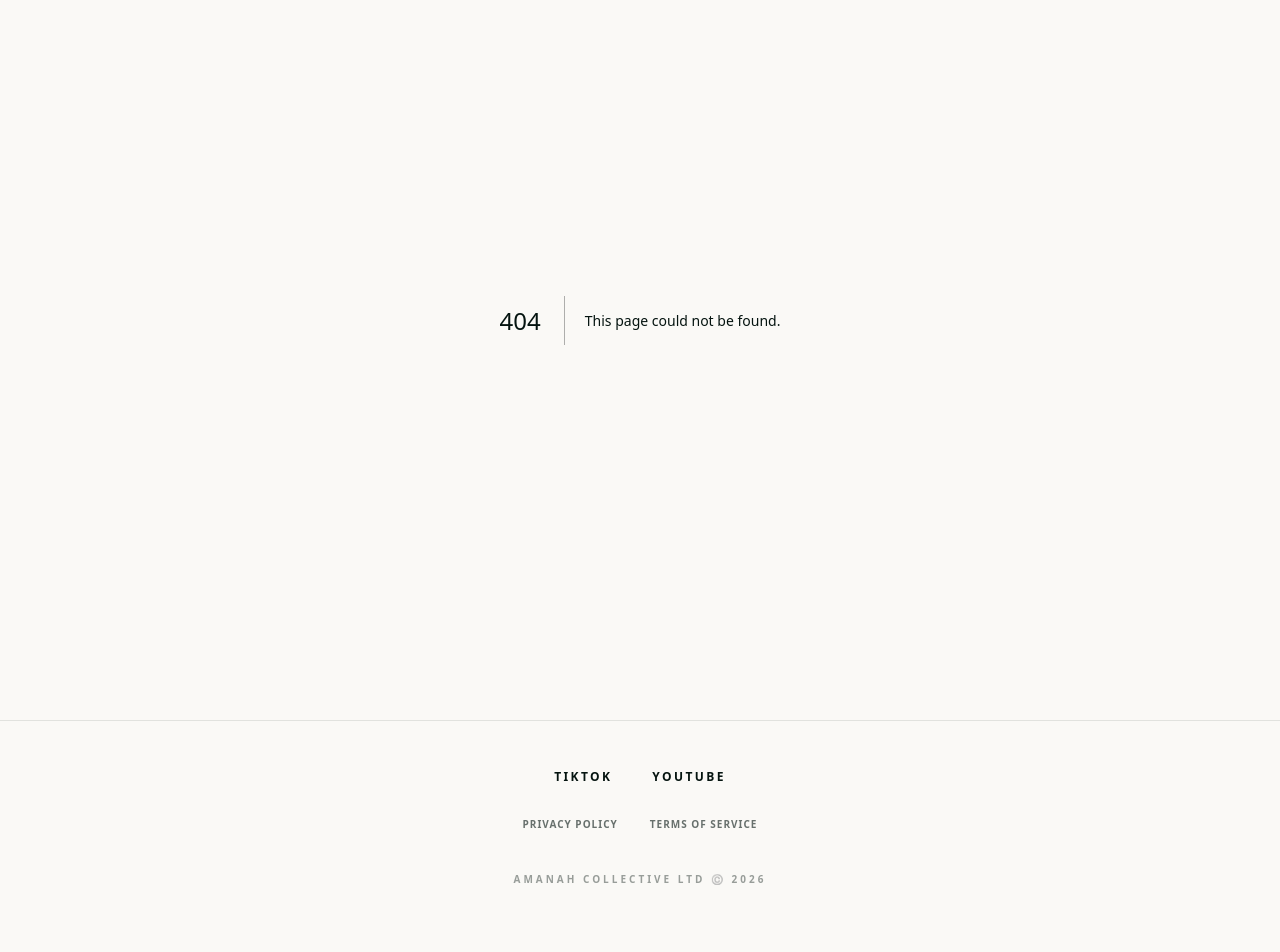
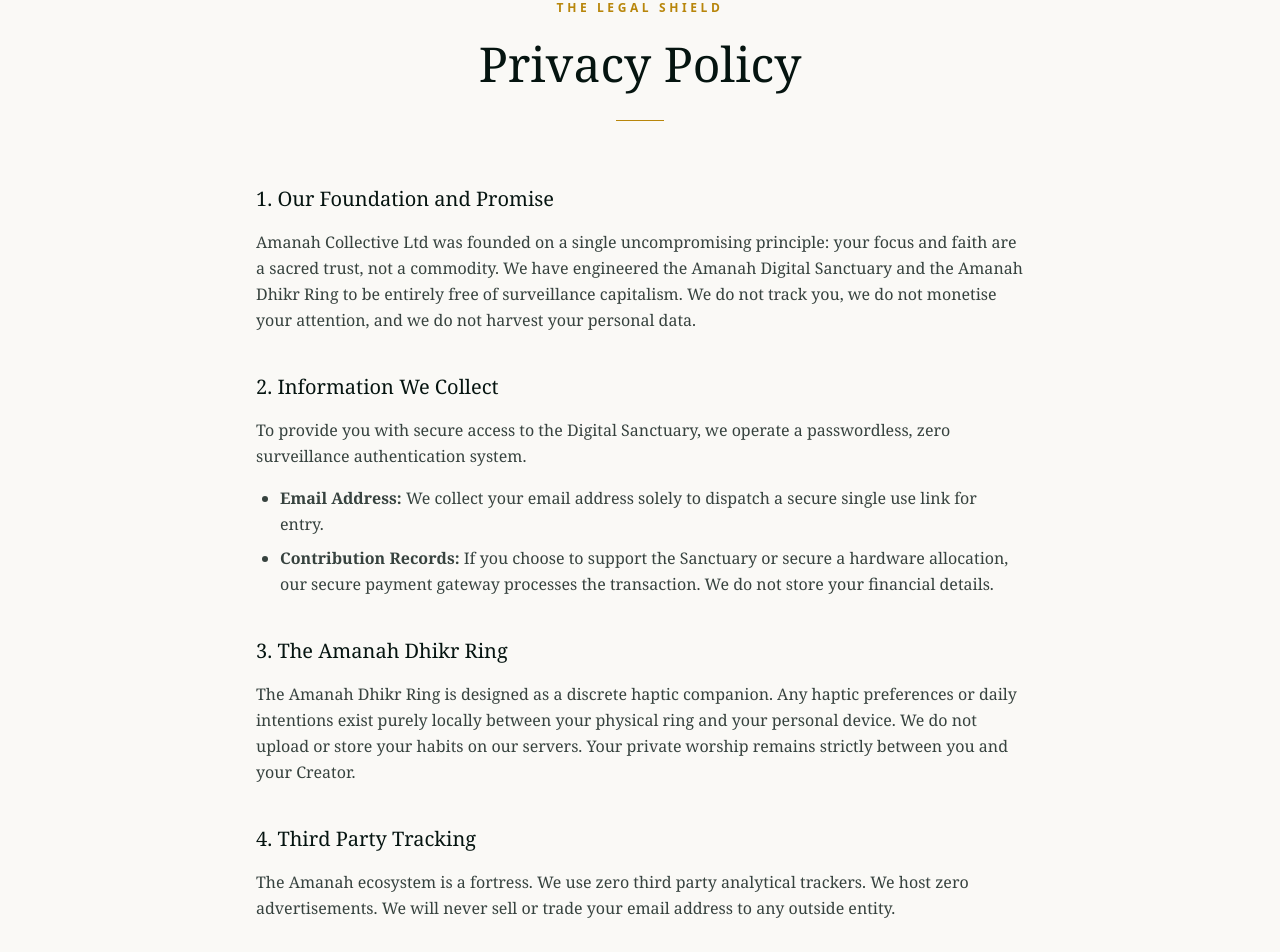
Before and after one commit to amanahco/amanah-web, a Next.js app: page /privacy in a window 1280 px wide. Before the commit this address had no page. Shown: the part 80-1032 px from the top of the page. Built offline with nearby package versions, Linux system fonts and the light colour scheme.

Commit message:
feat: Add Privacy Policy and Terms of Service pages with UK English compliance and user-friendly layout. These pages outline user rights, data collection practices, and community standards, reinforcing a privacy-first approach.

```diff
--- /dev/null
+++ b/app/privacy/page.tsx
@@ -0,0 +1,66 @@
+/**
+ * UI: Amanah Web Storefront Privacy Policy
+ * STRICT PROTOCOL APPLIED: UK English. No hyphens in prose.
+ * Amanah Collective Ltd ©️ 2026
+ */
+
+import React from 'react';
+import Link from 'next/link';
+
+export default function PrivacyPolicy() {
+  return (
+    <main className="min-h-screen bg-[#FAF9F6] flex flex-col items-center pt-16 pb-24 px-6 md:px-12 font-sans text-[#051410] overflow-x-hidden">
+
+      <div className="w-full max-w-4xl flex flex-col items-center text-center mb-16 mt-4">
+        <h2 className="text-[#B8860B] text-[10px] md:text-xs font-bold tracking-[0.3em] uppercase mb-6">The Legal Shield</h2>
+        <h1 className="text-4xl md:text-5xl font-serif leading-tight text-[#051410] mb-8">
+          Privacy Policy
+        </h1>
+        <div className="w-12 h-[1px] bg-[#B8860B]"></div>
+      </div>
+
+      <div className="w-full max-w-3xl space-y-10 text-base text-[#051410]/80 leading-relaxed font-serif">
+
+        <section>
+          <h3 className="text-xl font-serif text-[#051410] mb-4">1. Our Foundation and Promise</h3>
+          <p>
+            Amanah Collective Ltd was founded on a single uncompromising principle: your focus and faith are a sacred trust, not a commodity. We have engineered the Amanah Digital Sanctuary and the Amanah Dhikr Ring to be entirely free of surveillance capitalism. We do not track you, we do not monetise your attention, and we do not harvest your personal data.
+          </p>
+        </section>
+
+        <section>
+          <h3 className="text-xl font-serif text-[#051410] mb-4">2. Information We Collect</h3>
+          <p>
+            To provide you with secure access to the Digital Sanctuary, we operate a passwordless, zero surveillance authentication system.
+          </p>
+          <ul className="list-disc pl-6 mt-4 space-y-2">
+            <li><strong>Email Address:</strong> We collect your email address solely to dispatch a secure single use link for entry.</li>
+            <li><strong>Contribution Records:</strong> If you choose to support the Sanctuary or secure a hardware allocation, our secure payment gateway processes the transaction. We do not store your financial details.</li>
+          </ul>
+        </section>
+
+        <section>
+          <h3 className="text-xl font-serif text-[#051410] mb-4">3. The Amanah Dhikr Ring</h3>
+          <p>
+            The Amanah Dhikr Ring is designed as a discrete haptic companion. Any haptic preferences or daily intentions exist purely locally between your physical ring and your personal device. We do not upload or store your habits on our servers. Your private worship remains strictly between you and your Creator.
+          </p>
+        </section>
+
+        <section>
+          <h3 className="text-xl font-serif text-[#051410] mb-4">4. Third Party Tracking</h3>
+          <p>
+            The Amanah ecosystem is a fortress. We use zero third party analytical trackers. We host zero advertisements. We will never sell or trade your email address to any outside entity.
+          </p>
+        </section>
+
+        <section>
+          <h3 className="text-xl font-serif text-[#051410] mb-4">5. Your Rights</h3>
+          <p>
+            Under UK regulations, you maintain absolute sovereignty over your digital footprint within our ecosystem. You have the right to access the minimal data we hold and the right to request immediate and permanent erasure of your profile from the Sanctuary at any time.
+          </p>
+        </section>
+
+      </div>
+    </main>
+  );
+}
--- /dev/null
+++ b/app/terms/page.tsx
@@ -0,0 +1,62 @@
+/**
+ * UI: Amanah Web Storefront Terms of Service
+ * STRICT PROTOCOL APPLIED: UK English. No hyphens in prose.
+ * Amanah Collective Ltd ©️ 2026
+ */
+
+import React from 'react';
+import Link from 'next/link';
+
+export default function TermsOfService() {
+  return (
+    <main className="min-h-screen bg-[#FAF9F6] flex flex-col items-center pt-16 pb-24 px-6 md:px-12 font-sans text-[#051410] overflow-x-hidden">
+
+      <div className="w-full max-w-4xl flex flex-col items-center text-center mb-16 mt-4">
+        <h2 className="text-[#B8860B] text-[10px] md:text-xs font-bold tracking-[0.3em] uppercase mb-6">The Legal Shield</h2>
+        <h1 className="text-4xl md:text-5xl font-serif leading-tight text-[#051410] mb-8">
+          Terms of Service
+        </h1>
+        <div className="w-12 h-[1px] bg-[#B8860B]"></div>
+      </div>
+
+      <div className="w-full max-w-3xl space-y-10 text-base text-[#051410]/80 leading-relaxed font-serif">
+
+        <section>
+          <h3 className="text-xl font-serif text-[#051410] mb-4">1. Acceptance of Terms</h3>
+          <p>
+            By accessing the Amanah Digital Sanctuary, you agree to be bound by these Terms of Service. If you disagree with any part of the terms, you may not access the service. Our foundation is built on Ihsan and mutual respect.
+          </p>
+        </section>
+
+        <section>
+          <h3 className="text-xl font-serif text-[#051410] mb-4">2. Community Standards</h3>
+          <p>
+            The Sanctuary is an ad free environment dedicated to focus and reflection. Users agree to engage with the provided resources in a manner that upholds uncompromising modesty and respect for the Ummah.
+          </p>
+        </section>
+
+        <section>
+          <h3 className="text-xl font-serif text-[#051410] mb-4">3. Intellectual Property</h3>
+          <p>
+            All original digital assets, hardware designs, and platform interfaces are the exclusive intellectual property of Amanah Collective Ltd. The Noble Quran text and translations remain preserved for all, while the specific software architecture of this platform is protected by UK copyright law.
+          </p>
+        </section>
+
+        <section>
+          <h3 className="text-xl font-serif text-[#051410] mb-4">4. Hardware Preorders</h3>
+          <p>
+            When securing a hardware allocation, your funds are directly supporting the manufacturing process in accordance with our Debt Free Stewardship model. Delivery timelines are estimates, and we remain committed to full transparency throughout the manufacturing journey.
+          </p>
+        </section>
+
+        <section>
+          <h3 className="text-xl font-serif text-[#051410] mb-4">5. Governing Law</h3>
+          <p>
+            These terms shall be governed and construed in accordance with the laws of the United Kingdom, without regard to its conflict of law provisions.
+          </p>
+        </section>
+
+      </div>
+    </main>
+  );
+}
```
